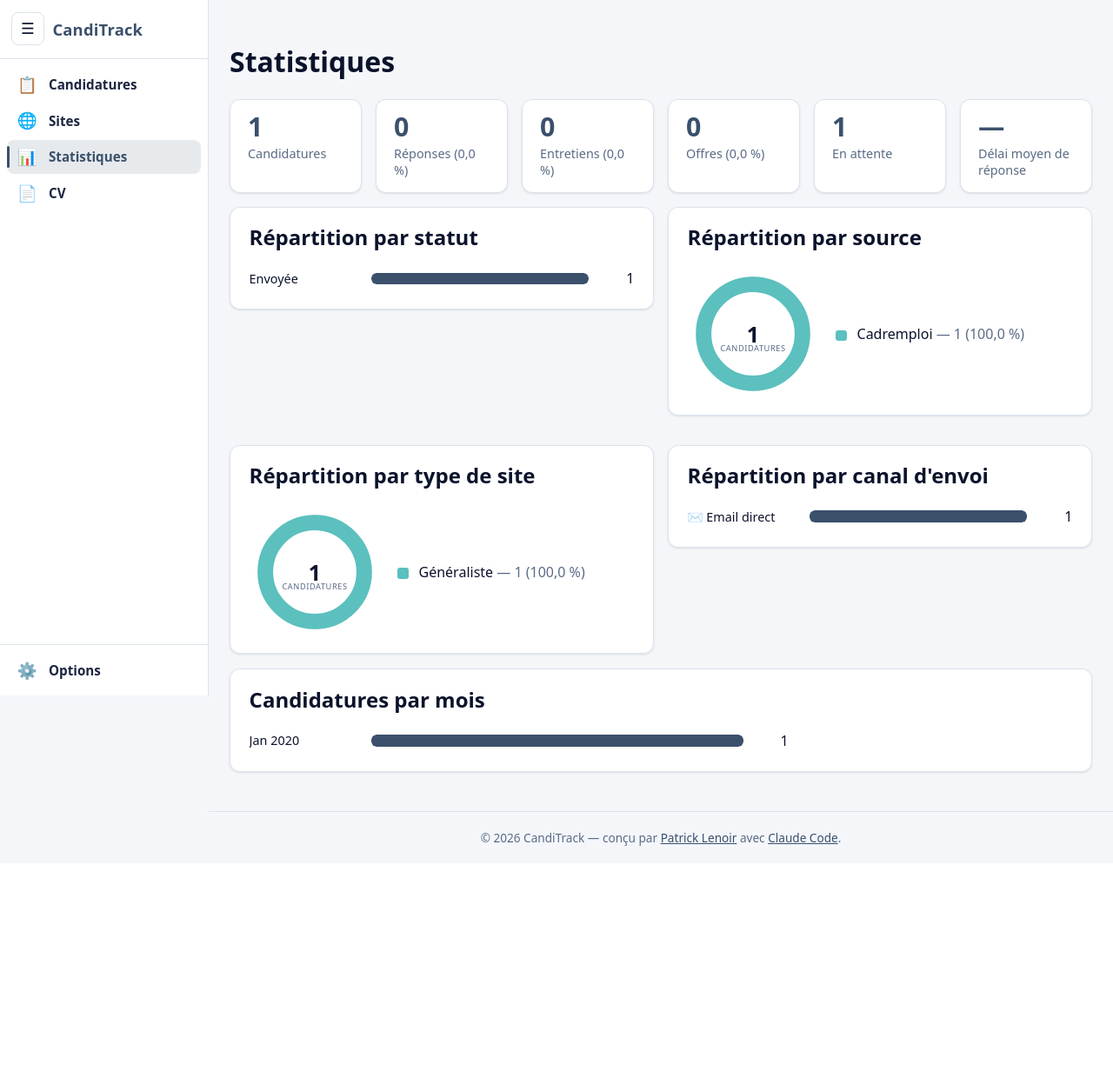
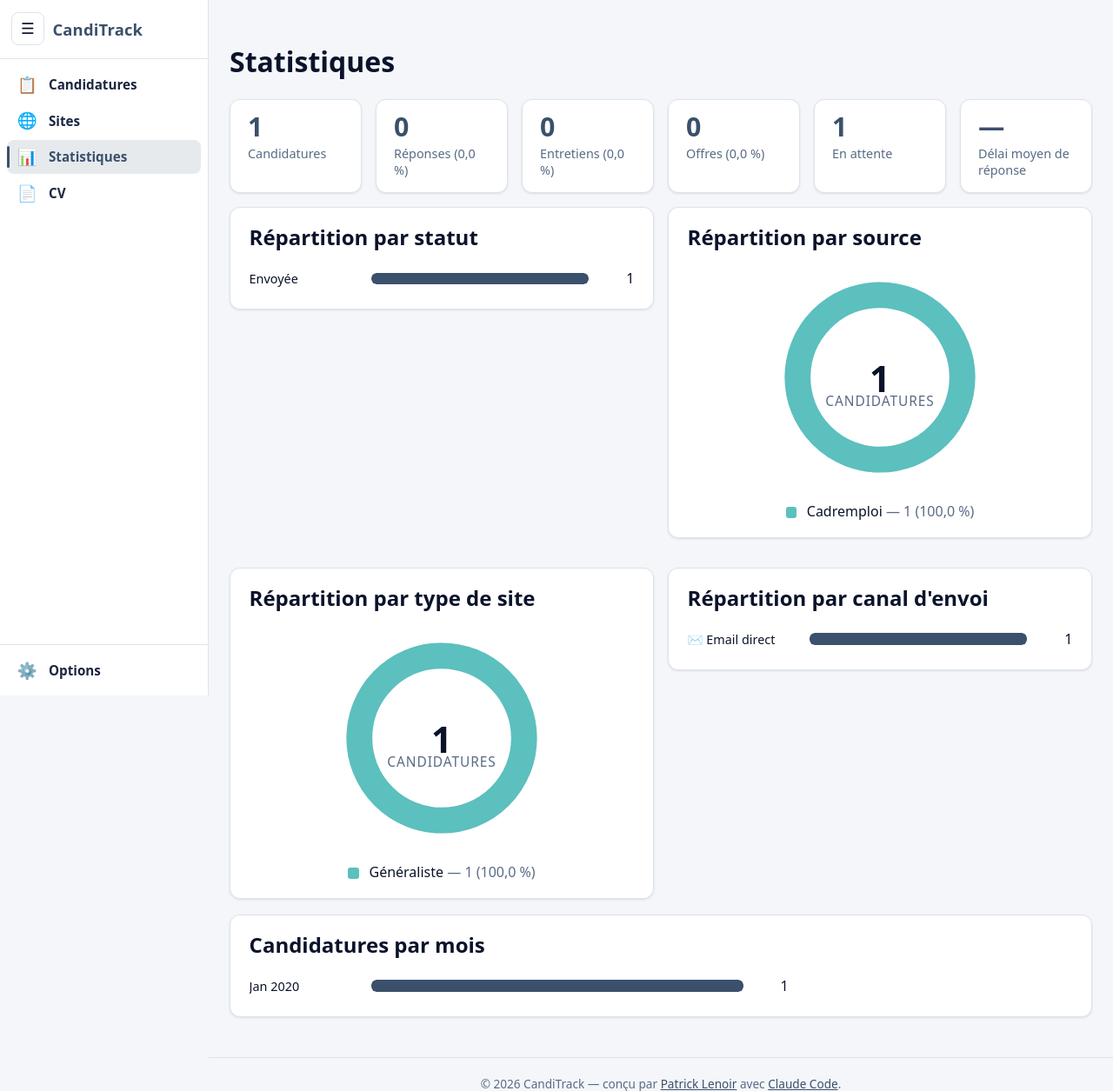
Before and after one commit to lenoirpatrick/CandiTrack, a Django app: page /stats/ in a window 1280 px wide. Shown: the top 1255 px of the page at 87% size. Before the commit the page ends 973 px from the top, so only its background shows below. Run offline with Django 5.2, Linux system fonts and the light colour scheme; data comes from the database, SQL or seed files in the repository; tables that the repository leaves empty hold one stand-in row (values such as "Sample post").

Commit message:
#56 Donuts à 250px et centrés dans la carte
Co-Authored-By: Claude Opus 4.8 <noreply@anthropic.com>

```diff
--- a/templates/tracking/stats.html
+++ b/templates/tracking/stats.html
@@ -91,9 +91,9 @@
     /* Libellé tronqué (avec tooltip) plutôt qu'un retour à la ligne disgracieux. */
     .bar-label { flex:0 0 8rem; font-size:0.9rem; white-space:nowrap; overflow:hidden;
                  text-overflow:ellipsis; }
-    /* Donut réduit dans la grille, mais suffisamment large pour rester lisible. */
-    .chart-grid .donut { width:150px; height:150px; }
-    .chart-grid .donut-wrap { gap:1rem; }
+    /* Donut large et centré dans la carte. */
+    .chart-grid .donut { width:250px; height:250px; }
+    .chart-grid .donut-wrap { gap:1rem; justify-content:center; }
     .bar-row .bar-track { flex:1; }
     /* Apparition progressive des barres (issue #35) */
     .bar-fill { transition:width .9s cubic-bezier(.22,.61,.36,1); }
```
